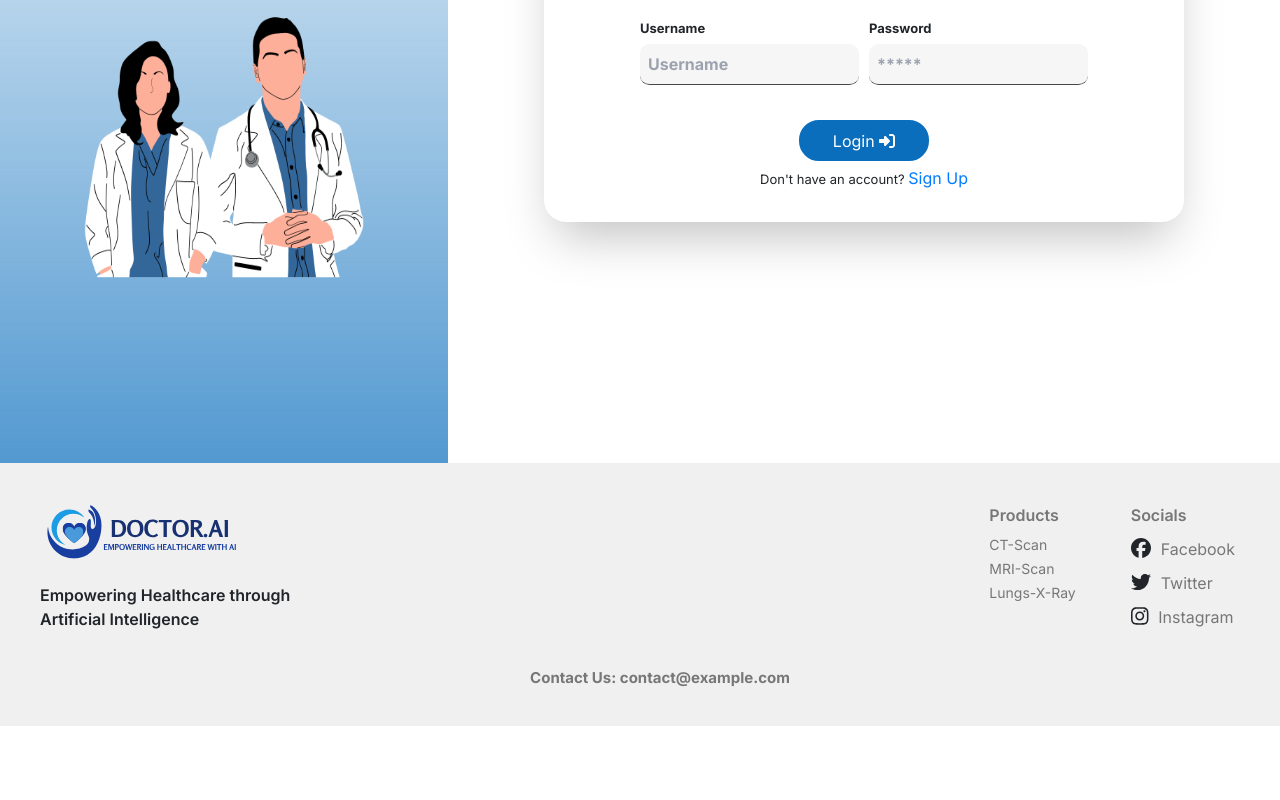
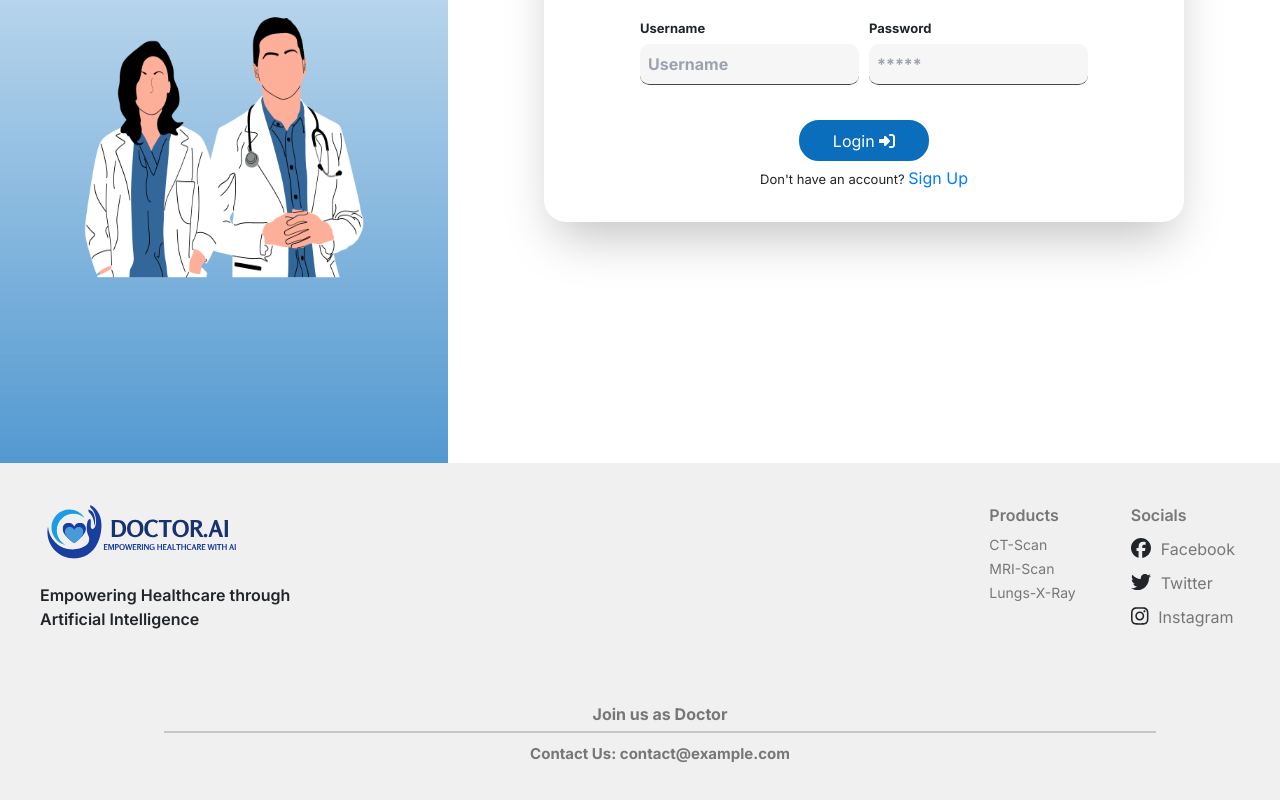
Before and after one commit to krishnenduroy52/DoctorAI-Hack4Bengal, a React (Vite) app in the folder front-end/: page /login in a window 1280 px wide. Shown: the part 422-1222 px from the top of the page. Before the commit the page ends 1148 px from the top, so only its background shows below. Built offline with nearby package versions, Linux system fonts and the light colour scheme; a web font is replaced by a local one.

Commit message:
added join as doctor on home page

```diff
--- a/front-end/src/components/Footer.jsx
+++ b/front-end/src/components/Footer.jsx
@@ -48,6 +48,8 @@ const Footer = () => {
         <div className="contact">
           {/* Contact Us */}
           <p>Contact Us: contact@example.com</p>
+          <div className="footer-hr"></div>
+          <Link className="join-doctor" to="/join-doctor">Join us as Doctor</Link>
         </div>
     </footer>
   );
--- a/front-end/src/css/Footer.css
+++ b/front-end/src/css/Footer.css
@@ -46,17 +46,39 @@
 
   .contact {
     display: flex;
+    flex-direction: column-reverse;
     width: 100%;
     justify-content: center;
     align-items: center;
     margin-left: 20px;
+    margin-top: 50px;
   }
 
   .contact > p {
-    margin-top: 20px;
+    margin-top: 10px;
     font-size: 15px;
     font-weight: 700;
     color: #777777;
+  }
+
+  .join-doctor {
+    color: #777777;
+    /* border: #777777 2px solid; */
+    border-radius: 10px;
+    padding: 5px;
+    font-weight: 700;
+    transition: all 0.3s ease-in-out;
+  }
+
+  .footer-hr {
+    width: 80%;
+    border: #7777775a 1px solid;
+  }
+
+  .join-doctor:hover {
+    color: #2a2828;
+    /* border-color: #2a2828; */
+    cursor: pointer;
   }
 
   .product-list ul {
--- a/front-end/src/css/Home.css
+++ b/front-end/src/css/Home.css
@@ -1,3 +1,9 @@
+
+.home > hr {
+  width: 90%;
+  margin: 0 auto;
+}
+
 /*                 Hero Section                 */
 
 .topBody_container {
--- a/front-end/src/pages/Home.jsx
+++ b/front-end/src/pages/Home.jsx
@@ -60,6 +60,7 @@ const Home = () => {
             </button>
           </div>
         </div>
+        <hr />
         <div>
           <Chat />
         </div>
```
